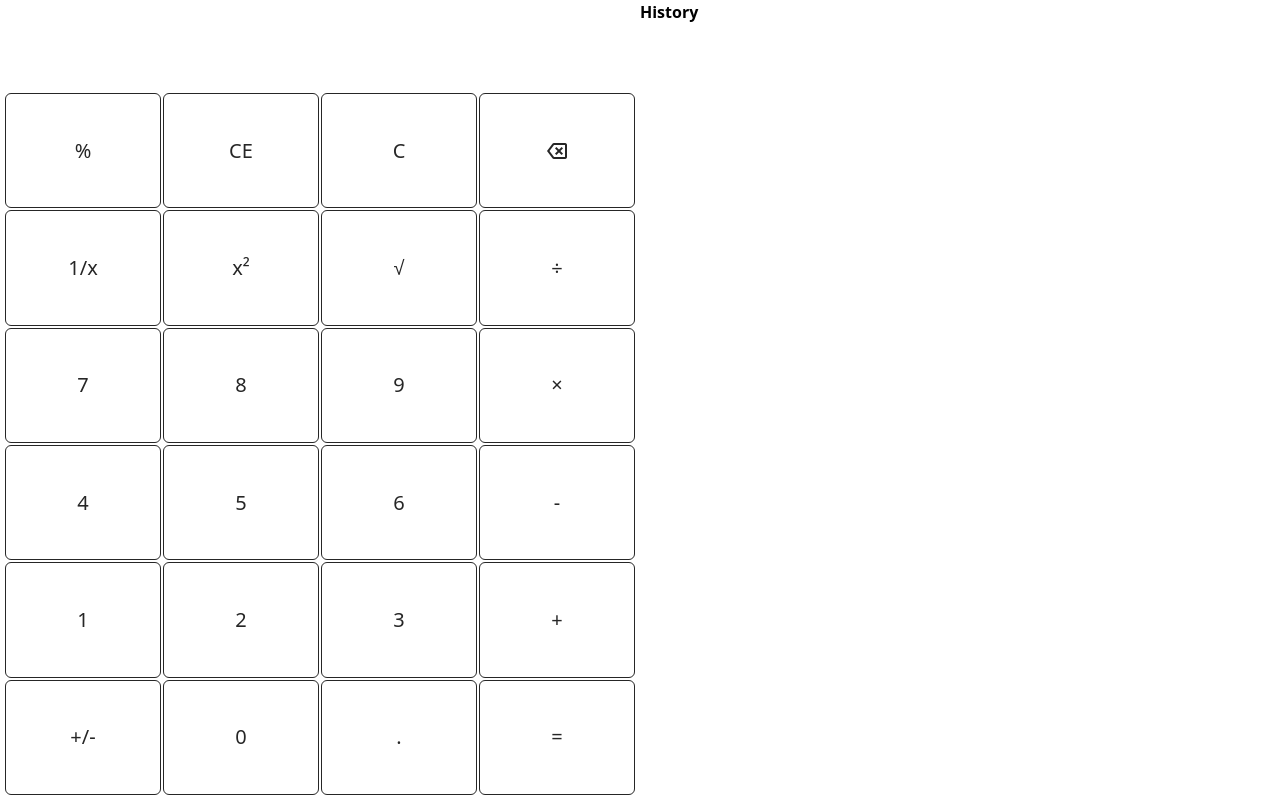
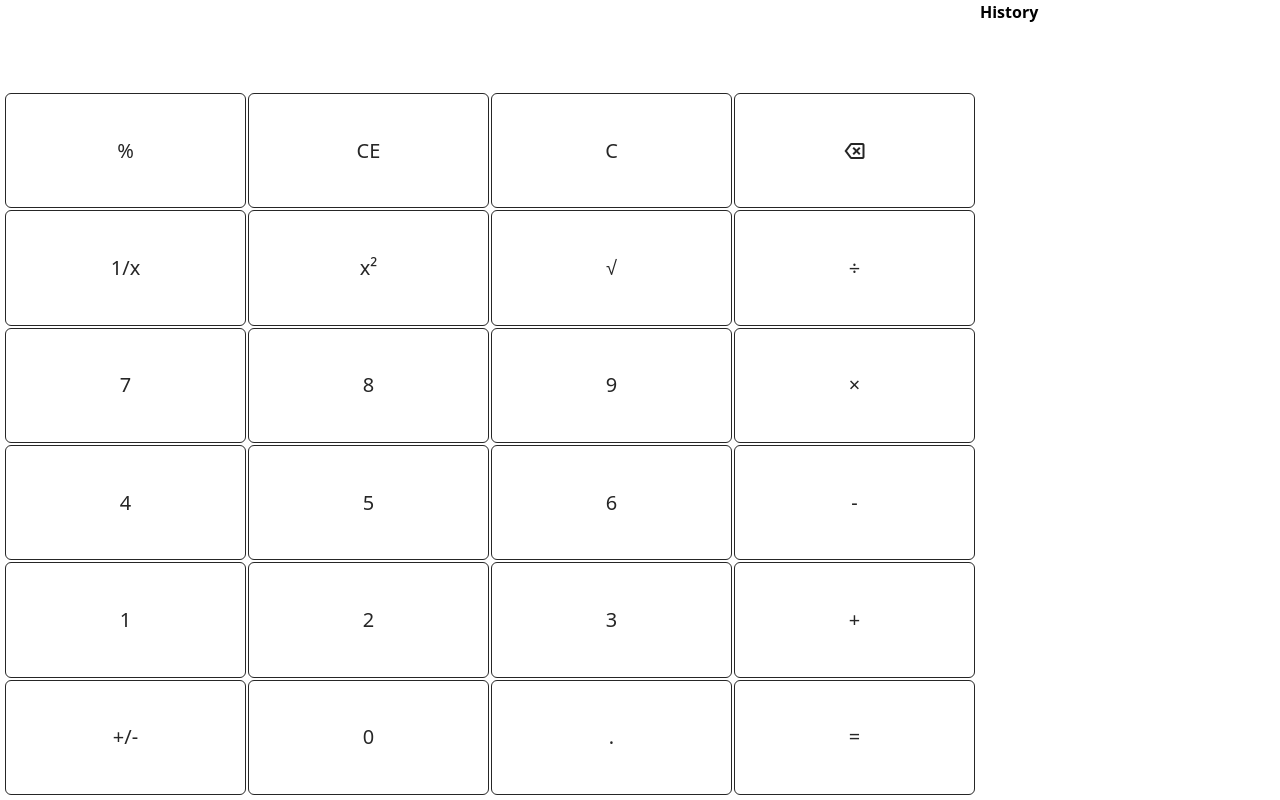
Before and after one commit to lemredd/calculator, a Vue app: page / in a window 1280 px wide. Built offline with nearby package versions, Linux system fonts and the light colour scheme.

Commit message:
fix(ui): limit widths in medium viewport

```diff
--- a/src/style.scss
+++ b/src/style.scss
@@ -16,11 +16,12 @@ body {
 
 	@screen md {
 		#app {
-			max-width: 640px;
+			max-width: unset;
 		}
 
 		#history-container-shown-by-default {
 			display: block;
+			min-width: 300px;
 		}
 
 	}
```
